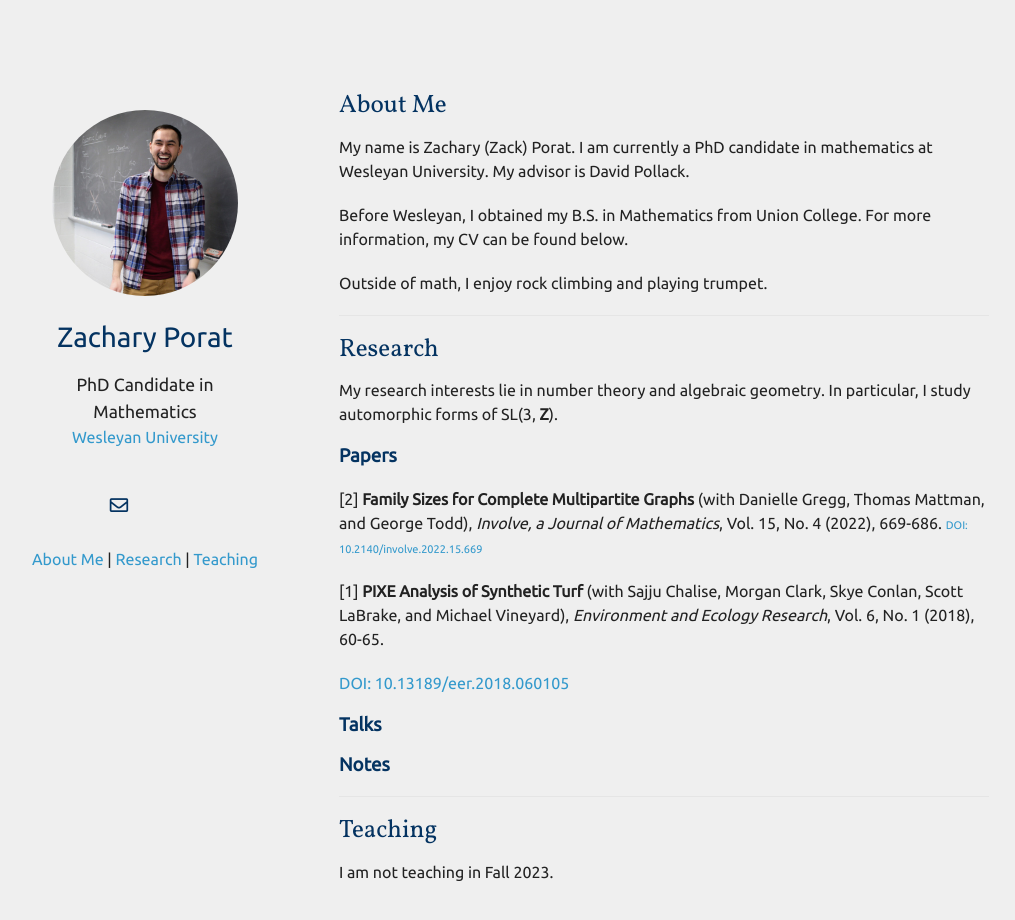
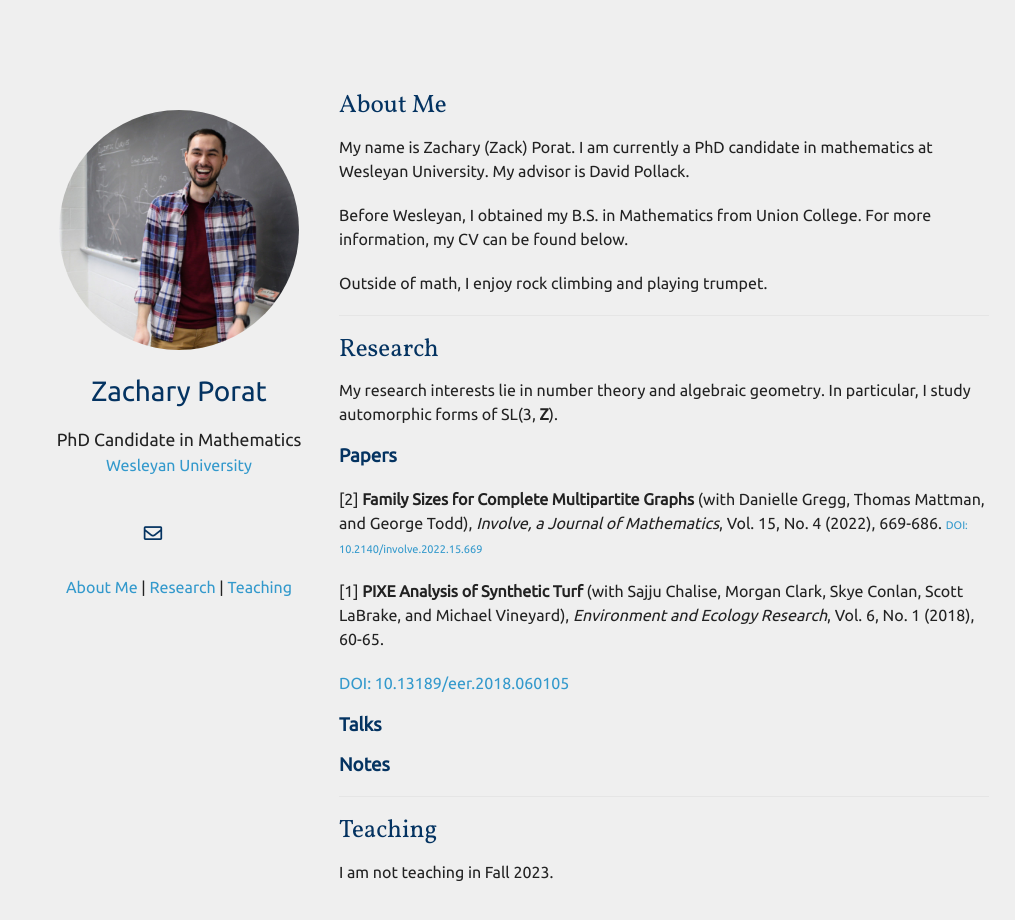
Before and after one commit to zporat/zporat.github.io, a Jekyll site: the page built from index.md, in a window 1280 px wide and 978 px high. Shown: the top 920 px of the window, without its empty margins (131-1146 px from the left). Built offline with Jekyll 4.4.1, drawn with Linux system fonts in a browser that asks for light colours; nearby versions of some CDN libraries; a style sheet for code colours, icons or effects is not loaded; our own code applies the rules of GitHub Pages for plain Markdown files.

Commit message:
Update minimal-light-no-dark-mode.scss

```diff
--- a/_sass/minimal-light-no-dark-mode.scss
+++ b/_sass/minimal-light-no-dark-mode.scss
@@ -283,15 +283,13 @@ img {
 }
 
 header {
-  width:232px;
+  width:300px;
   float:left;
   position:fixed;
   -webkit-font-smoothing:subpixel-antialiased;
   padding-top:2.0em;
   text-align:center
 }
-
-
 
 header ul {
   list-style:none;
```
